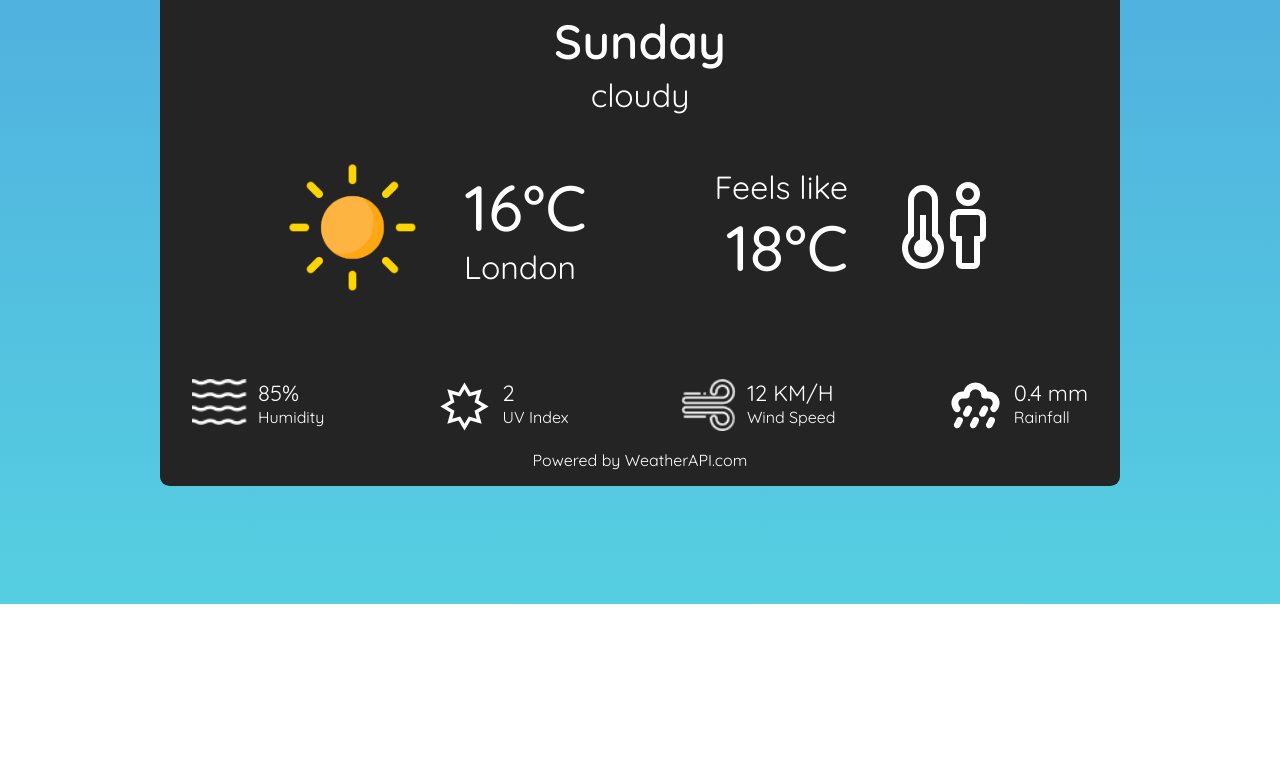
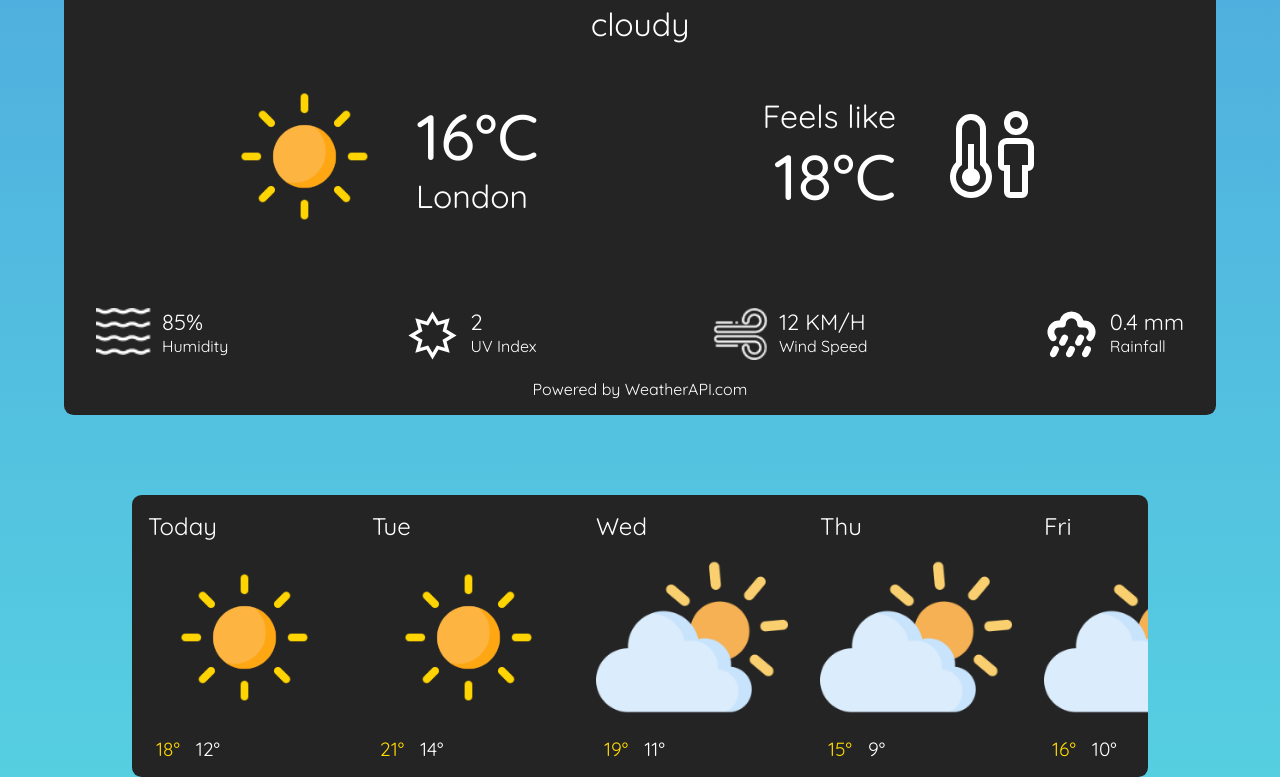
Before and after one commit to raymondk-7/weather-app, a React (Vite) app: page / in a window 1280 px wide. Shown: the part 196-973 px from the top of the page. Before the commit the page ends 800 px from the top, so only its background shows below. Built offline with nearby package versions, Linux system fonts and the light colour scheme.

Commit message:
forecast drag to scroll progress #1

```diff
--- a/src/App.jsx
+++ b/src/App.jsx
@@ -1,6 +1,9 @@
 import React, { useState } from 'react'
 import Weather from './components/Weather'
+import Forecast from './components/Forecast'
 import allBackgrounds from './components/WeatherBackgrounds'
+import allIcons from './components/WeatherIcons'
+import clear_icon from './assets/clear.png'
 import clear_bg from './backgrounds/bg-clear.jpg'
 
 /* need to import google fonts in the .css file */
@@ -24,7 +27,19 @@ const App = () => {
         minHeight: '100vh',
         transition: 'background-image 0.5s ease-in-out' // Makes background swaps smooth!
       }}>
+
+      {/* Weather: Shows the weather data from the selected day. */}
       <Weather weatherData={weatherData} setWeatherData={setWeatherData}/>
+
+      {/* Forecast: Shows the weather forecast for the next 7 days. */}
+      <Forecast
+                  weatherData={weatherData}
+                  allIcons={allIcons}
+                  clear_icon={clear_icon}
+      />
+
+
+
     </div>
   )
 }
--- /dev/null
+++ b/src/components/Forecast.css
@@ -0,0 +1,65 @@
+@import url('https://fonts.googleapis.com/css2?family=Quicksand:wght@300..700&display=swap');
+
+
+/* Full wrapper */
+.forecast-carousel-wrapper {
+    font-family: Quicksand;
+    margin-block: 3rem;
+    display: flex;
+    justify-self: center;
+    width: 95%;
+    background: #242424;
+
+    max-width: 1016px;
+    margin: 2rem 0 auto;
+    border-radius: 0.6rem;
+}
+
+/* Carousel window */
+
+.carousel-window {
+    overflow-x: auto;
+    scroll-behavior: smooth;
+
+    -ms-overflow-style: none; /* For IE/MS Edge */
+    scrollbar-width: none; /* For Firefox */
+    display: flex;
+
+    width: 100%;
+    max-width: 100%;
+    color: white;
+}
+
+.carousel-window::-webkit-scrollbar {
+    display: none;             /* Chrome, Safari, and Opera */
+}
+
+.carousel-track {
+    display: flex;
+    flex-direction: row;
+}
+
+
+/* For carousel cards */
+
+.forecast-card {
+    flex: 0 0 100px;
+    margin: 1rem;
+}
+
+.card-day {
+    font-size: 1.5em;
+}
+
+.forecast-card img {
+    width: 12rem;
+}
+
+.max-temp, .min-temp {
+    margin-inline: 0.5rem;
+    font-size: 1.2em;
+}
+
+.max-temp {
+    color: #ffd900;
+}
--- /dev/null
+++ b/src/components/Forecast.jsx
@@ -0,0 +1,70 @@
+import React, {useRef} from 'react';
+import './Forecast.css';
+
+
+const Forecast = ({ weatherData, allIcons, clear_icon }) => {
+
+
+  const windowRef = useRef(null);
+  // Standard state for scroll physics
+
+
+  // Track dragging state parameters variables
+  let isDown = false;
+  let startX;
+  let scrollLeft;
+
+  // If data hasn't loaded yet, return nothing to prevent crashes
+  if (!weatherData || !weatherData.forecast) return null;
+
+  // Mouse held down event handling
+  const handleMouseDown = (e) => {
+    isDown = true;
+    windowRef.current.style.cursor = 'grabbing';
+    // Calculate initial click coordinate minus container positioning offsets
+    startX = e.pageX - windowRef.current.offsetLeft;
+    scrollLeft = windowRef.current.scrollLeft;
+  };
+
+  // Mouse Release/Leave events
+  const handleMouseUpOrLeave = () => {
+    isDown = false;
+    if (windowRef.current) {
+      windowRef.current.style.cursor = 'grab';
+    }
+  };
+
+
+return (
+    <>
+        <div className='forecast-carousel-wrapper'>
+
+        <div className='carousel-window'>
+            <div className='carousel-track'>
+            {weatherData.forecast.forecastday.map((dayItem, index) => (
+
+                <div key={dayItem.date} className='forecast-card'>
+                <p className='card-day'>
+                    {index === 0 ? 'Today' : new Date(dayItem.date).toLocaleDateString('en-US', { weekday: 'short' })}
+                </p>
+                <img
+                    src={allIcons[dayItem.day.condition.code] || clear_icon}
+                    alt='condition'
+                    className='card-icon'
+                />
+                <div className='card-temps'>
+                    <span className='max-temp'>{Math.floor(dayItem.day.maxtemp_c)}°</span>
+                    <span className='min-temp'>{Math.floor(dayItem.day.mintemp_c)}°</span>
+                </div>
+                </div>
+
+            ))}
+            </div>
+        </div>
+
+        </div>
+    </>
+  );
+};
+
+export default Forecast;
--- a/src/components/Weather.css
+++ b/src/components/Weather.css
@@ -2,16 +2,19 @@
 
 
 .weather {
+    margin-block: 3rem;
     font-family: Quicksand;
     place-self: center;
     padding: 2rem;
     padding-bottom: 0;
     border-radius: 0.6rem;
+
     background: #242424;
     display: flex;
     flex-direction: column;
     align-items: center;
-    width: 75%;
+    justify-self: center;
+    width: 90%;
 }
 
 .search-bar {
--- a/src/components/Weather.jsx
+++ b/src/components/Weather.jsx
@@ -14,6 +14,7 @@ import rain_fall from '../assets/rainfall.svg'
 
 import allIcons from './weatherIcons.js'
 import clear_icon from '../assets/clear.png'
+import Forecast from './Forecast.jsx';
 
 const Weather = ({ weatherData, setWeatherData }) => {
 
@@ -45,9 +46,23 @@ const Weather = ({ weatherData, setWeatherData }) => {
 
     // 🛠️ TEMPORARY MOCK DATA TO AVOID ADDITIONAL API CALLS
     const mockData = {
-      location: { name: "London", localtime: "2026-06-21 21:30"},
-      current: { temp_c: 16, feelslike_c: 18, humidity: 85, wind_kph: 12, uv: 2, precip_mm: 0.4, condition: { text: "cloudy", icon: "//cdn.weatherapi.com/weather/64x64/day/116.png", code: 1000} }
+      location: { name: "London", localtime: "2026-06-22 21:30"},
+      current: { temp_c: 16, feelslike_c: 18, humidity: 85, wind_kph: 12, uv: 2, precip_mm: 0.4, condition: { text: "cloudy", icon: "//cdn.weatherapi.com/weather/64x64/day/116.png", code: 1000} },
+
+      forecast: {
+        forecastday: [
+          { date: "2026-06-22", day: { maxtemp_c: 18, mintemp_c: 12, condition: { code: 1000 } } }, // Mon
+          { date: "2026-06-23", day: { maxtemp_c: 21, mintemp_c: 14, condition: { code: 1000 } } }, // Tue
+          { date: "2026-06-24", day: { maxtemp_c: 19, mintemp_c: 11, condition: { code: 1003 } } }, // Wed
+          { date: "2026-06-25", day: { maxtemp_c: 15, mintemp_c: 9,  condition: { code: 1006 } } }, // Thu
+          { date: "2026-06-26", day: { maxtemp_c: 16, mintemp_c: 10, condition: { code: 1009 } } }, // Fri
+          { date: "2026-06-27", day: { maxtemp_c: 22, mintemp_c: 15, condition: { code: 1000 } } }, // Sat
+          { date: "2026-06-28", day: { maxtemp_c: 24, mintemp_c: 16, condition: { code: 1000 } } }  // Sun
+        ]
+      }
     };
+
+
     setWeatherData(mockData);
     return;
 
@@ -159,15 +174,19 @@ const Weather = ({ weatherData, setWeatherData }) => {
             </div>
 
           </div>
+
         </>
       ) : (
         /* This renders safely on initial load while weatherData is still null */
         <p className="search-prompt">Search for a city to see the weather!</p>
       )}
 
+
+
         {/* link-back has no css selector */}
         <footer className='link-back'>Powered by <a href="https://www.weatherapi.com/" title="Free Weather API">WeatherAPI.com</a></footer>
     </main>
+
   ) // end of returned api data
 } // end of const Weather
 
```
